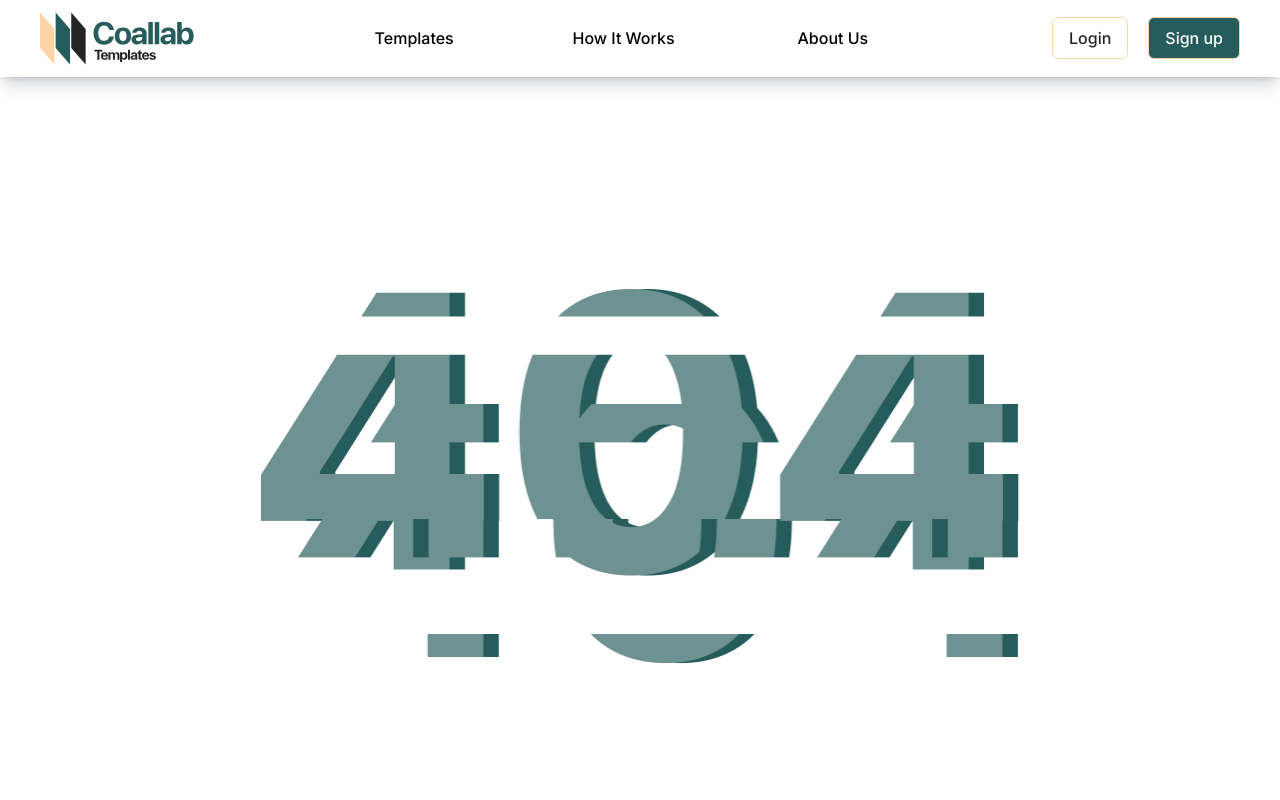
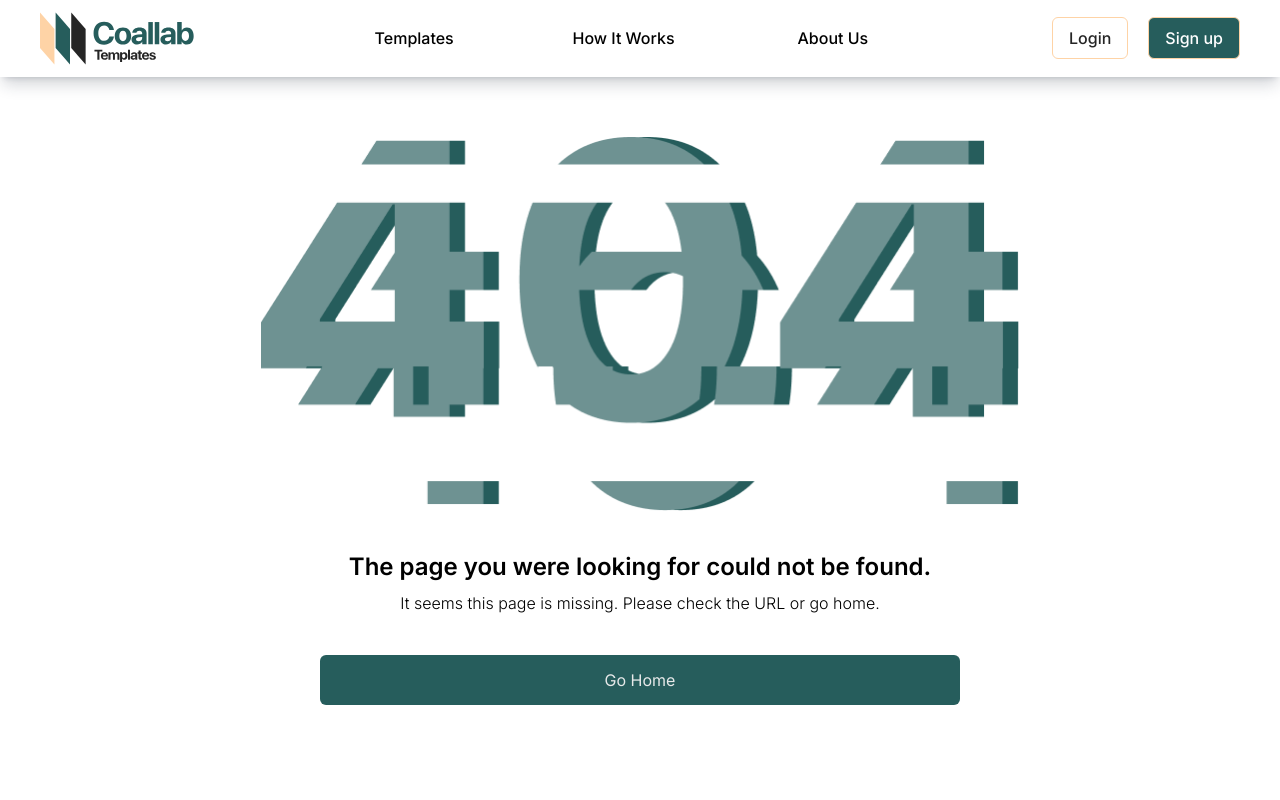
Before and after one commit to Coal-lab-Team/Frontend, a Next.js app: page /auth/error in a window 1280 px wide. Shown: the top 800 px of the page. Built offline with nearby package versions, Linux system fonts and the light colour scheme.

Commit message:
new code

```diff
--- a/app/auth/error/page.tsx
+++ b/app/auth/error/page.tsx
@@ -9,11 +9,17 @@ function page() {
     return(
         <>
             <Navbar/>
-           <div className='' id=''>
-                <div className='flex flex-col gap-y-2  items-center justify-center min-h-screen'>
+           <div className='mt-[60px]' id=''>
+                <div className='flex flex-col gap-y-2 px-6 items-center justify-center '>
                     <Image src="/assets/G404.png" alt="logo" width={758.307} height={374.08} />
                 </div>
-                 <button className='rounded-md bg-[#265D5C] w-full h-[45px]  text-[#f1f1f1f1] capitalize mt-[32px] '>go home</button>
+                <div className='text-center mt-[40px]'>
+                    <h3 className='font-semibold text-2xl px-3'>{title}</h3>
+                    <p className='py-2  font-light text-sx'>{subTitle}</p>
+                </div>
+                <div className='container   min-w-full flex flex-col items-center justify-center"' >
+                     <button className=' rounded-md bg-[#265D5C] w-6/12 h-[50px]  text-[#f1f1f1f1] capitalize mt-[32px]'>go home</button>
+                </div>
            </div>
         </>
     )
```
